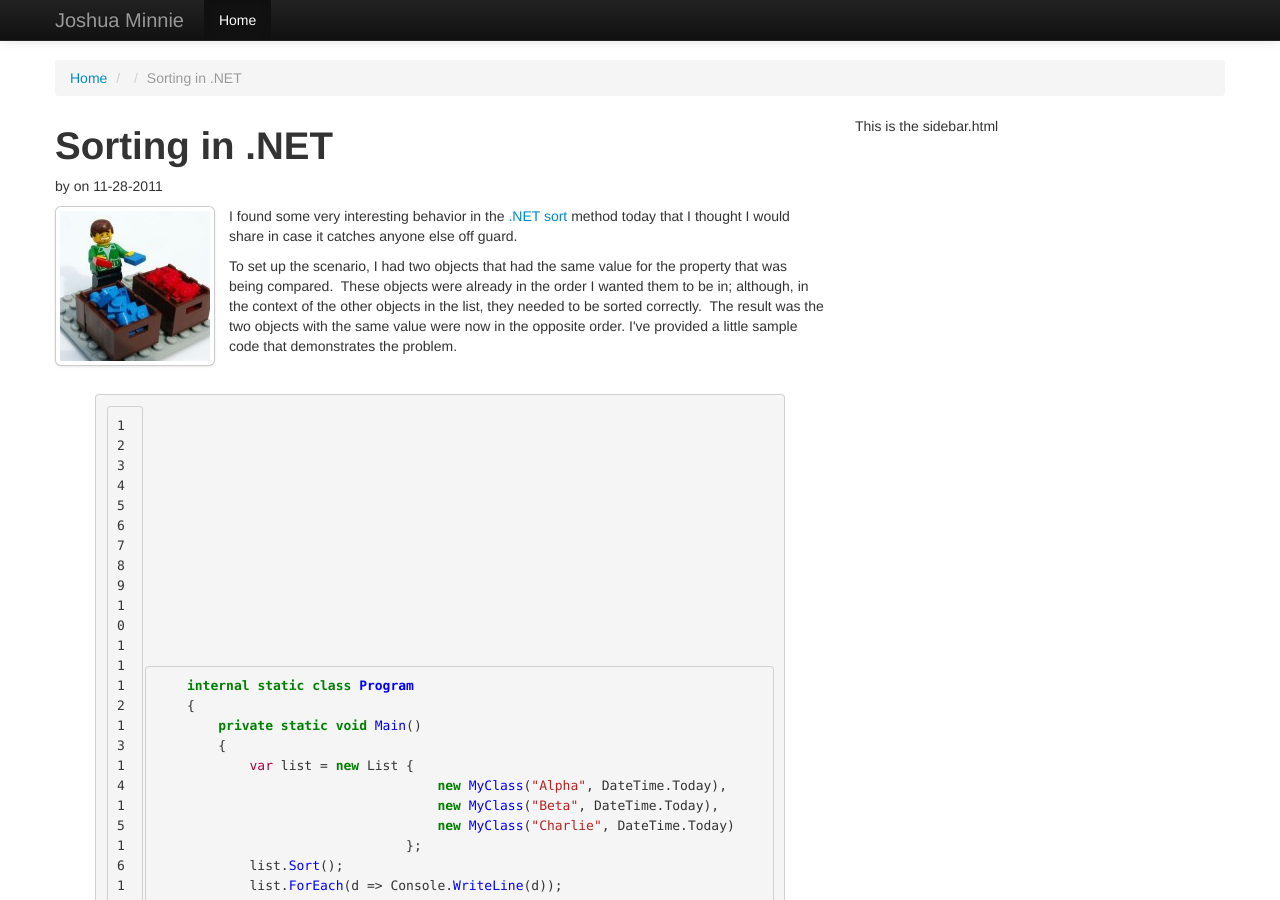
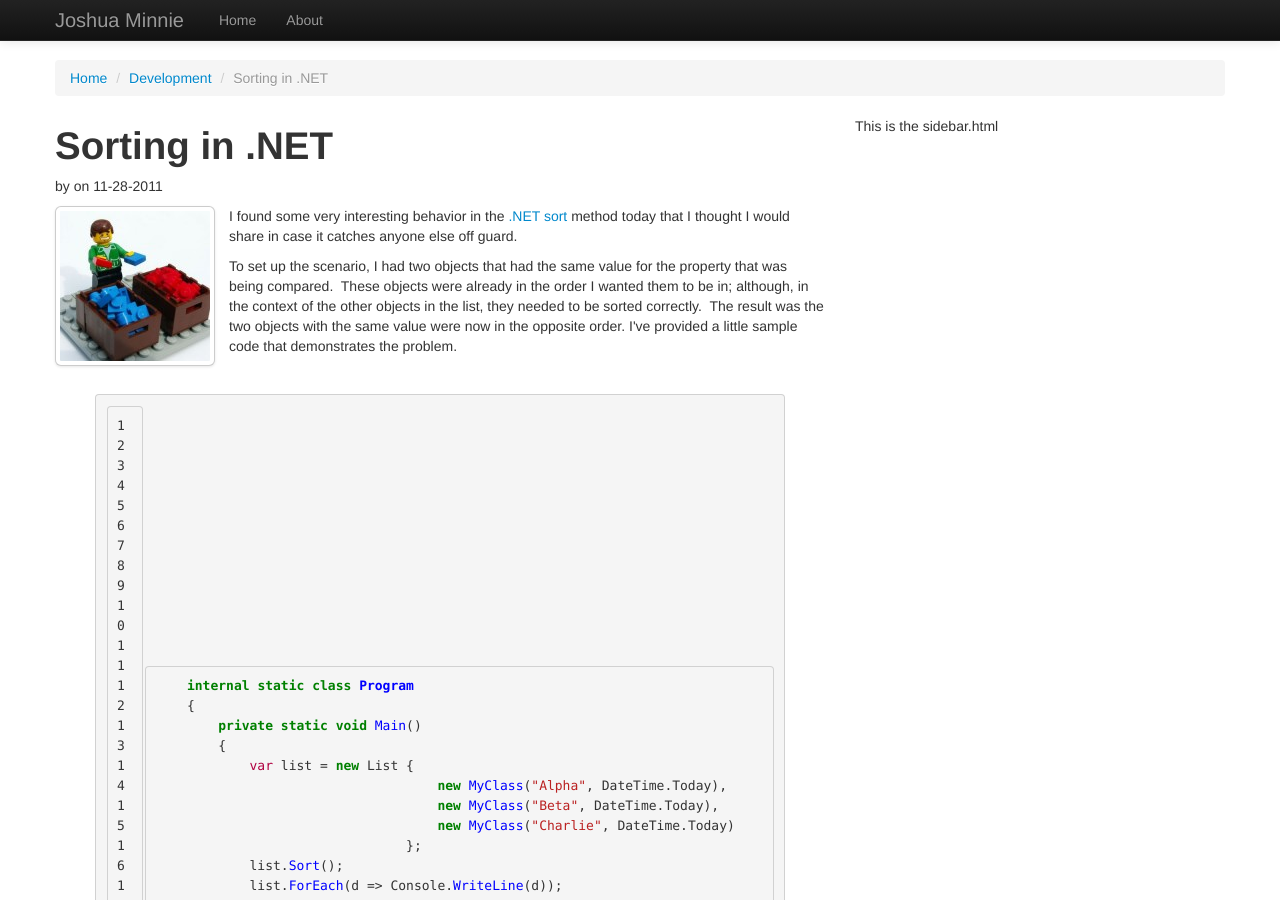
Before and after one commit to joshminnie/joshminnie.github.io, a Jekyll site: the page built from _posts/2011-11-28-sorting-in-net.html, in a window 1280 px wide and 900 px high. Built offline with Jekyll 4.4.1, drawn with Linux system fonts in a browser that asks for light colours; nearby versions of some CDN libraries.

Commit message:
Added about page

```diff
--- a/_includes/navigation.html
+++ b/_includes/navigation.html
@@ -9,7 +9,17 @@
       <a class="brand" href="{{ site.url }}">Joshua Minnie</a>
       <div class="nav-collapse collapse">
         <ul class="nav">
+          {% if page.url == "/index.html" %}
           <li class="active"><a href="{{ site.url }}">Home</a></li>
+          {% else %}
+          <li><a href="{{ site.url }}">Home</a></li>
+          {% endif %}
+
+          {% if page.url == "/about/index.html" %}
+          <li class="active"><a href="{{ site.url }}about/">About</a></li>
+          {% else %}
+          <li><a href="{{ site.url }}about/">About</a></li>
+          {% endif %}
         </ul>
       </div>
     </div>
--- a/_posts/2011-11-28-sorting-in-net.html
+++ b/_posts/2011-11-28-sorting-in-net.html
@@ -1,6 +1,7 @@
 ---
 layout: post
 title: Sorting in .NET
+categories: Development
 tags:
 - .NET
 - comparison
@@ -70,8 +71,10 @@
         }
     }
 {% endhighlight %}
+<div class="clearfix"></div>
 <p>In order to fix my sorting behavior, I had to add another field to make sure that the sort was maintained
   with values that were the same.</p>
+<div class="clearfix"></div>
 {% highlight csharp linenos %}
     public int CompareTo(MyClass other)
     {
@@ -79,4 +82,5 @@
         return result == 0 ? this.MyName.CompareTo(other.MyName) : result;
     }
 {% endhighlight %}
+<div class="clearfix"></div>
 <p>That solved my problem, hopefully it helps if someone else runs into this issue.</p>
```
Also changed, not shown: about/index.html (added, +7 -0 lines).
